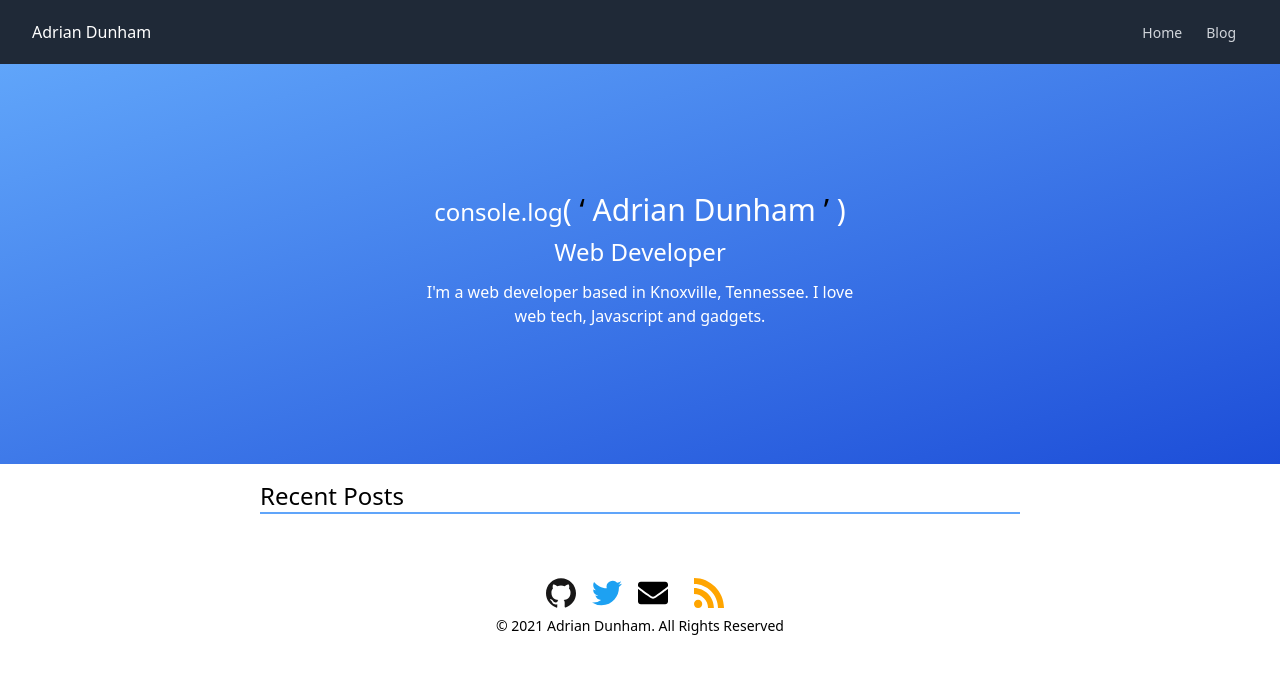
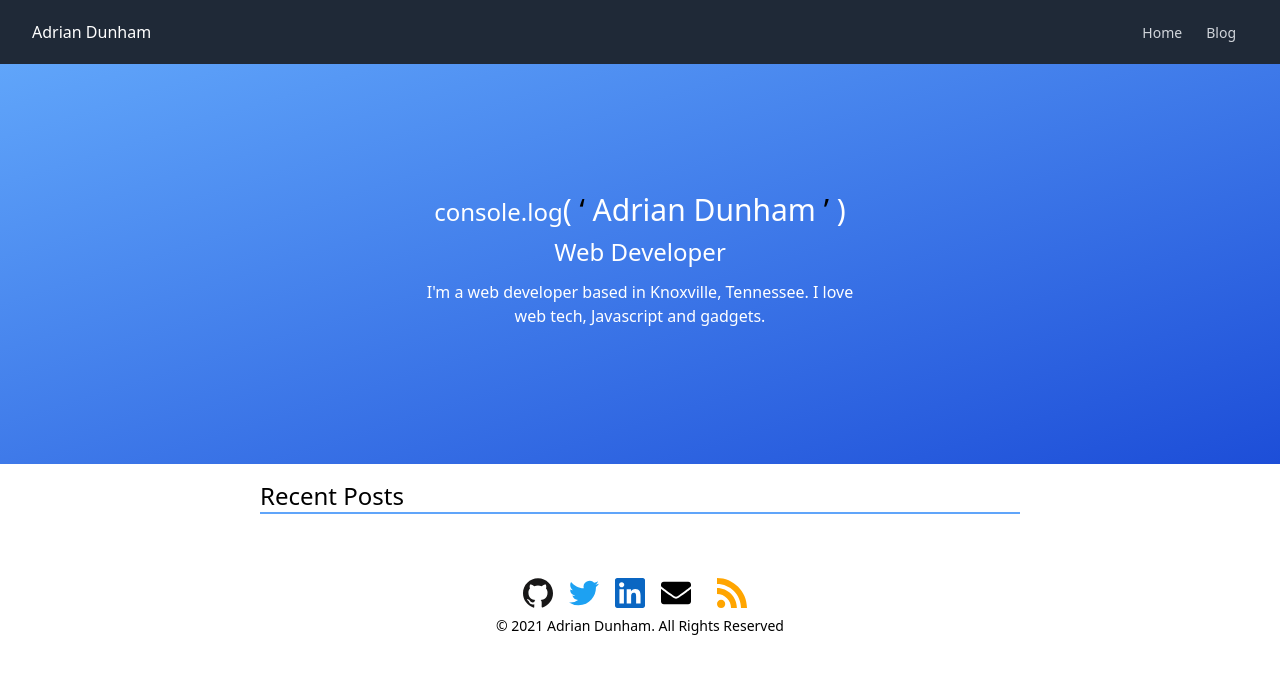
Before and after one commit to adunham95/blog, a Gatsby site: page / in a window 1280 px wide. Built offline with nearby package versions, Linux system fonts and the light colour scheme; Gatsby itself is replaced by a stand-in of ours.

Commit message:
Added linkedin

```diff
--- a/data/SiteConfig.js
+++ b/data/SiteConfig.js
@@ -34,6 +34,10 @@
       url: "https://twitter.com/adunham95",
     },
     {
+      label: "Linkedin",
+      url: "https://www.linkedin.com/in/adrian-dunham-2521488a/",
+    },
+    {
       label: "Email",
       url: "mailto:vagr9k@gmail.com",
     },
--- /dev/null
+++ b/src/components/Icons/LinkedinIcon.js
@@ -0,0 +1,10 @@
+import React from 'react'
+
+export const LinkedinIcon = ({color='#0A66C2', width="50px", height="50px"}) => (
+  <svg role="img"
+    height={height}
+    width={width}
+    fill={color}
+    viewBox="0 0 24 24"
+    xmlns="http://www.w3.org/2000/svg"><title>LinkedIn</title><path d="M20.447 20.452h-3.554v-5.569c0-1.328-.027-3.037-1.852-3.037-1.853 0-2.136 1.445-2.136 2.939v5.667H9.351V9h3.414v1.561h.046c.477-.9 1.637-1.85 3.37-1.85 3.601 0 4.267 2.37 4.267 5.455v6.286zM5.337 7.433c-1.144 0-2.063-.926-2.063-2.065 0-1.138.92-2.063 2.063-2.063 1.14 0 2.064.925 2.064 2.063 0 1.139-.925 2.065-2.064 2.065zm1.782 13.019H3.555V9h3.564v11.452zM22.225 0H1.771C.792 0 0 .774 0 1.729v20.542C0 23.227.792 24 1.771 24h20.451C23.2 24 24 23.227 24 22.271V1.729C24 .774 23.2 0 22.222 0h.003z"/></svg>
+)
--- a/src/components/UserLinks/UserLinks.jsx
+++ b/src/components/UserLinks/UserLinks.jsx
@@ -2,21 +2,25 @@
 import React from "react";
 import { EmailIcon } from "../Icons/EmailIcons";
 import { GithubIcon } from "../Icons/GithubIcon";
+import { LinkedinIcon } from "../Icons/LinkedinIcon";
 import { Rssicon } from "../Icons/RSSIcon";
 import { TwitterIcon } from "../Icons/TwitterIcon";
 
 function UserLinks({ config, labeled, rss='' }) {
 
   function getIcon(iconName){
-    switch (iconName) {
-    case "GitHub":
+    switch (iconName.toLowerCase()) {
+    case "github":
       return <GithubIcon height="30px"
         width="30px"/>
-    case "Twitter":
+    case "twitter":
       return <TwitterIcon height="30px"
         width="30px"/>
-    case "Email":
+    case "email":
       return <EmailIcon height="30px"
+        width="30px"/>
+    case "linkedin":
+      return <LinkedinIcon height="30px"
         width="30px"/>
     default:
       return <span>{iconName}</span>
```
